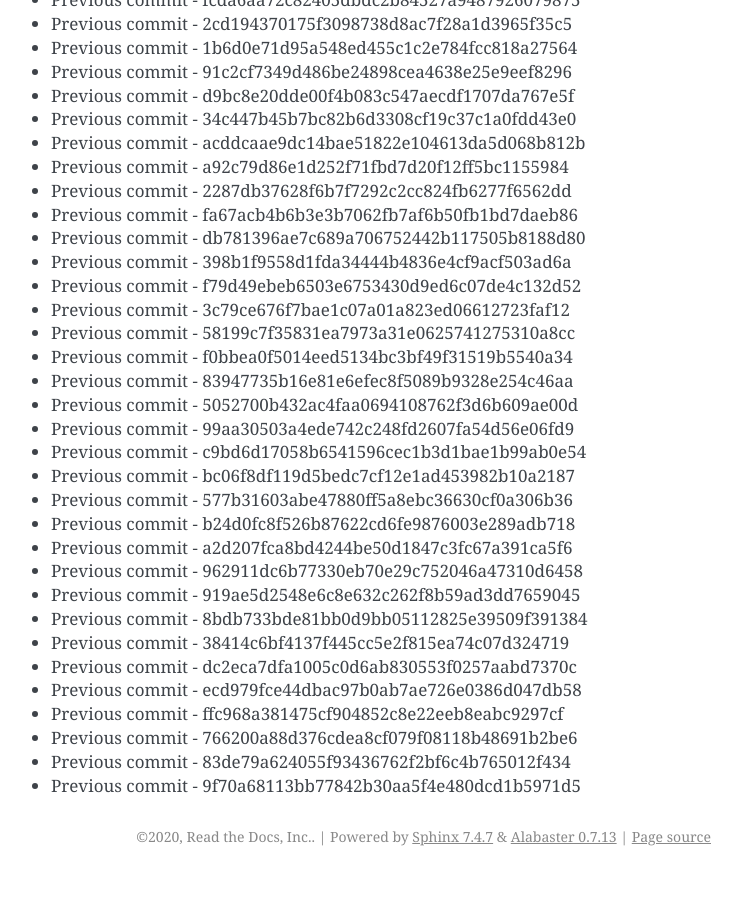
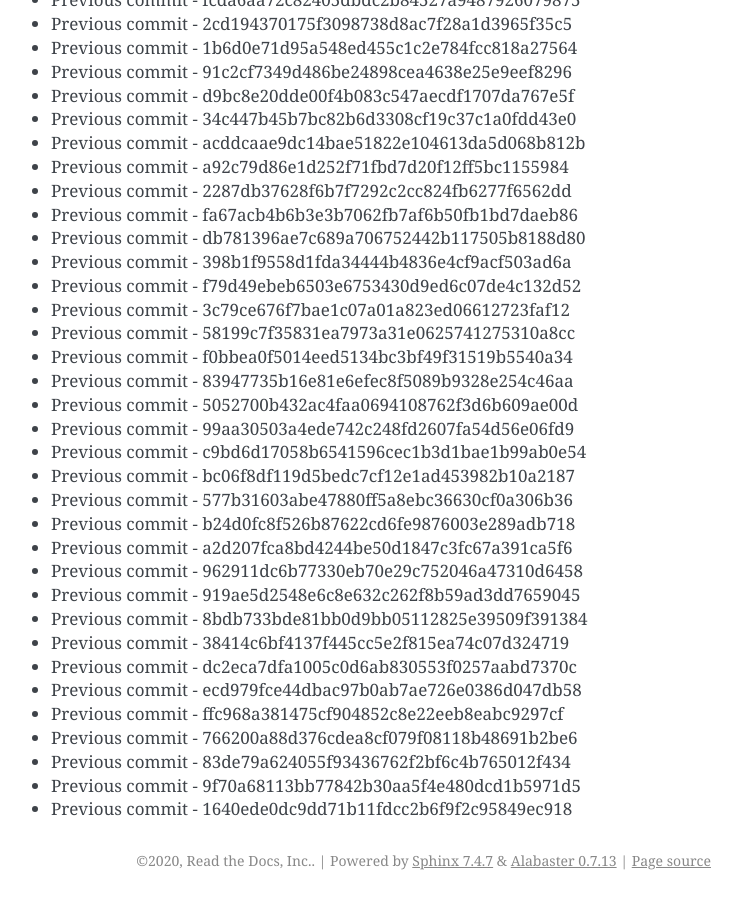
Before and after one commit to readthedocs/rtd-git-stresstest, a Sphinx documentation site: the page built from docs/updates.rst, in a window 1280 px wide and 900 px high, scrolled down 78352 px. Shown: the whole window, without its empty margins (399-1141 px from the left). Built offline with Sphinx 7.4.7, drawn with Linux system fonts in a browser that asks for light colours; before the commit the page ends 79228 px from its top, so only the background shows below that.

Commit message:
Generating commit from previous: 1640ede0dc9dd71b11fdcc2b6f9f2c95849ec918

```diff
--- a/docs/updates.rst
+++ b/docs/updates.rst
@@ -3324,3 +3324,4 @@ It can be tested for any performance characteristics.
 * Previous commit - 766200a88d376cdea8cf079f08118b48691b2be6
 * Previous commit - 83de79a624055f93436762f2bf6c4b765012f434
 * Previous commit - 9f70a68113bb77842b30aa5f4e480dcd1b5971d5
+* Previous commit - 1640ede0dc9dd71b11fdcc2b6f9f2c95849ec918
```
